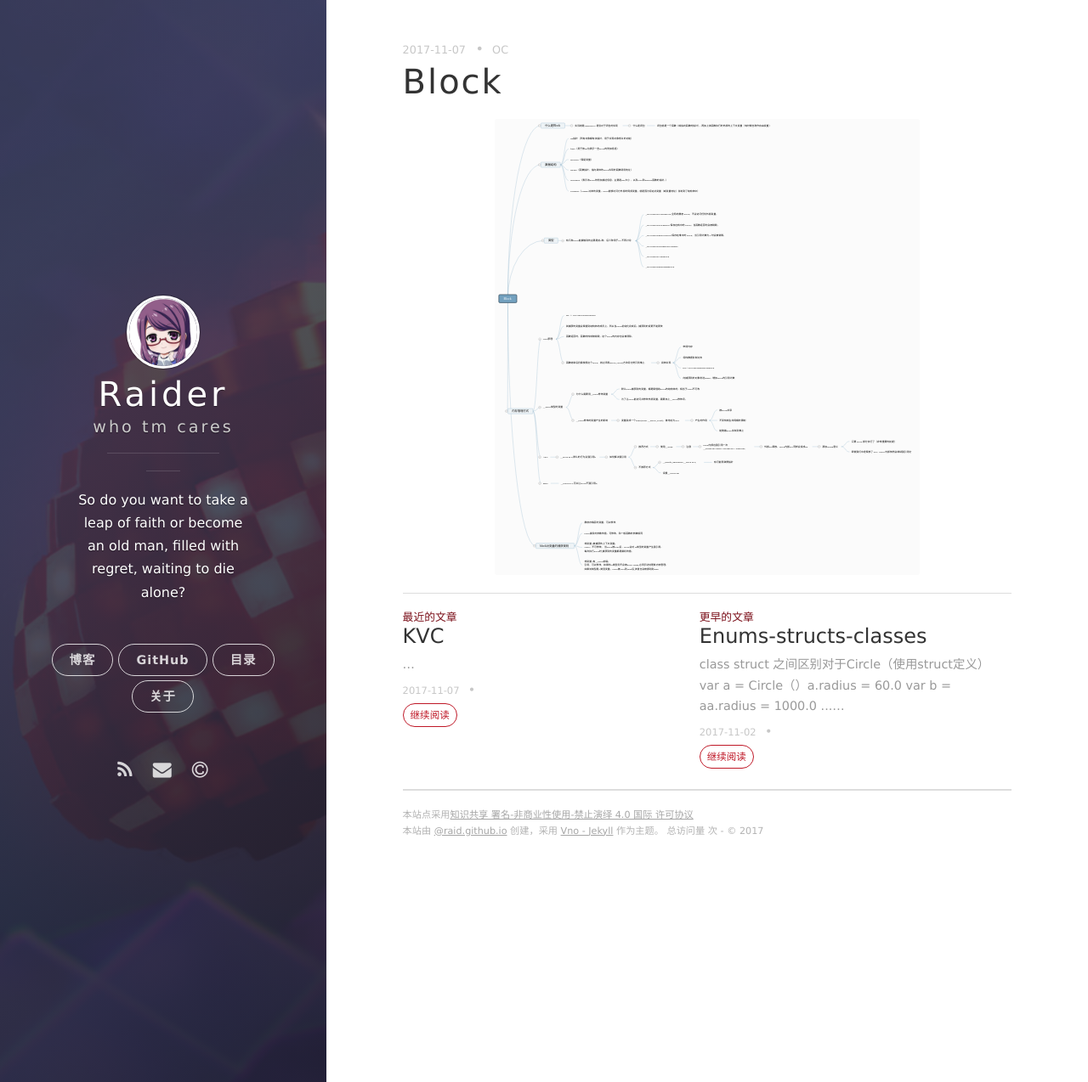
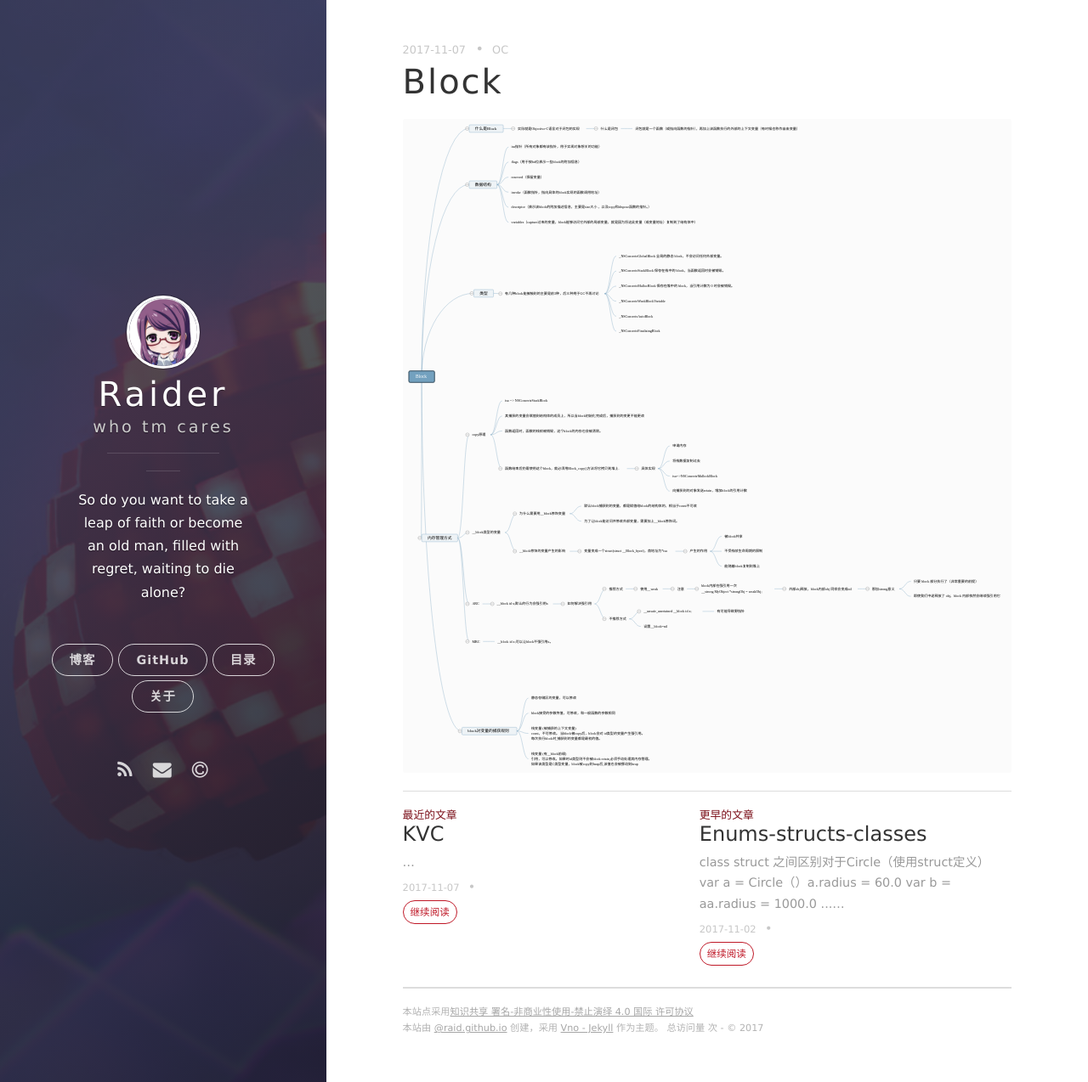
Before and after one commit to ioRaid/ioRaid.github.io, a Jekyll site: the page built from _posts/2017-11-07-Block.md, in a window 1280 px wide and 1274 px high. Shown: the whole window at 85% size. Built offline with Jekyll 4.4.1, drawn with Linux system fonts in a browser that asks for light colours; nearby versions of some CDN libraries; comment, search, counter and statistics services are not loaded.

Commit message:
Update 2017-11-07-Block.md

```diff
--- a/_posts/2017-11-07-Block.md
+++ b/_posts/2017-11-07-Block.md
@@ -7,4 +7,4 @@ description: Block
 ---
 
 
-<img src="{{ site.BASE_PATH }}/assets/post/Block.svg" width="500" />
+<img src="{{ site.BASE_PATH }}/assets/post/Block.svg" width="100%" />
```
